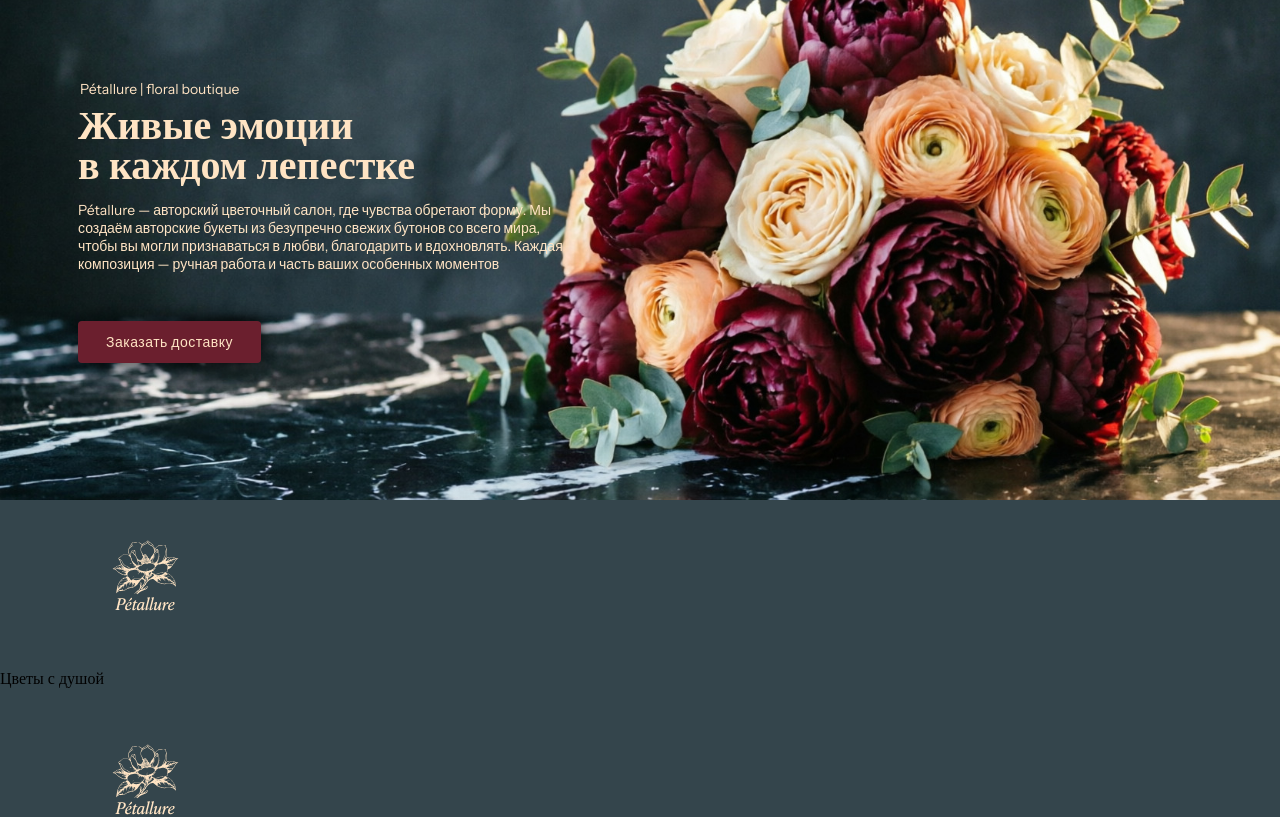
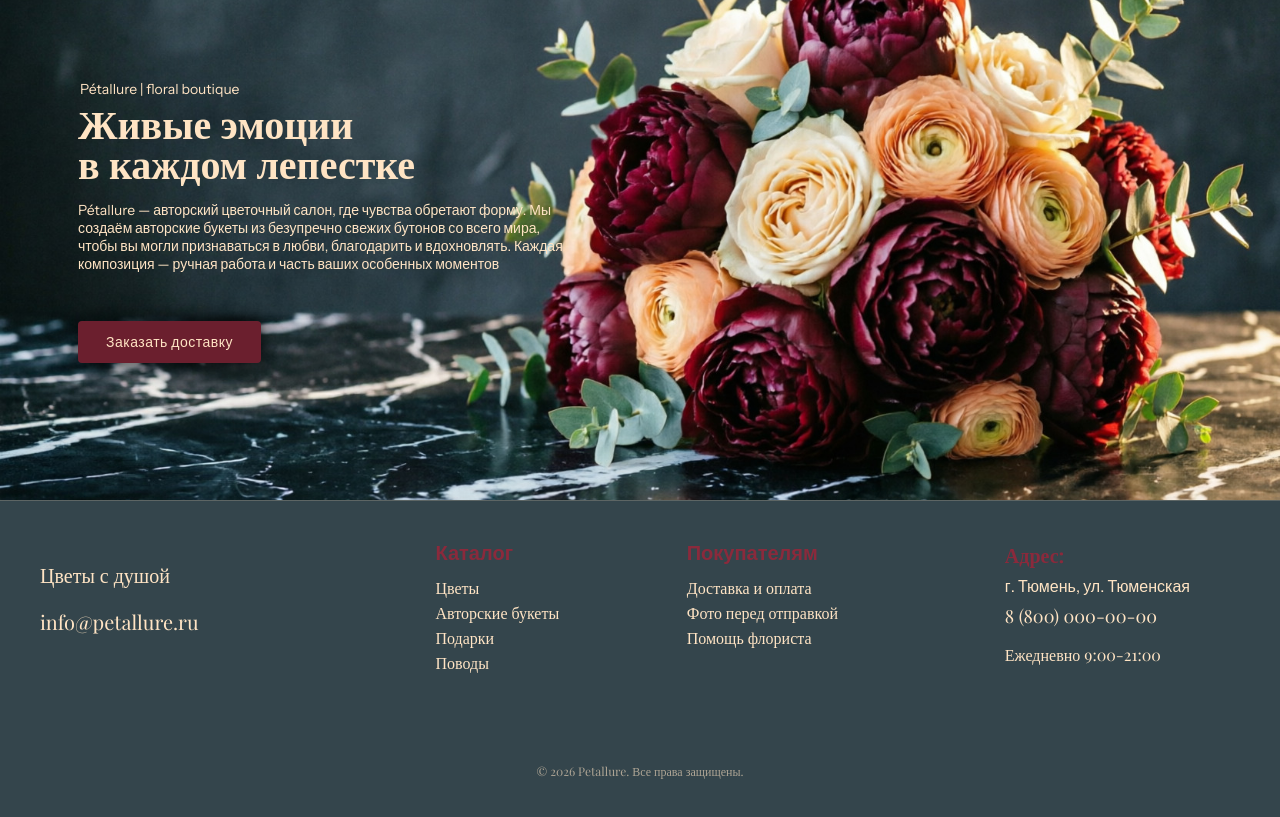
Before and after one commit to Polina-Zharkova/Flower-salon, a website: page src/html/index.html in a window 1280 px wide. Shown: the part 135-952 px from the top of the page. Drawn offline with nearby package versions, Linux system fonts and the light colour scheme; files that its build step writes are made by us from their sources; files whose address does not match are found by name; a web font is replaced by a local one.

Commit message:
page-footer

```diff
--- a/src/html/blocks/page-footer.html
+++ b/src/html/blocks/page-footer.html
@@ -1,14 +1,12 @@
 <div class="page-footer">
-  <div class="page-footer__logo">
-    <svg class="page-header__icon" width="150" height="150" aria-hidden="true">
-      <use href="assets/icons/logo.svg#logo"></use>
-    </svg>
-    <p class="page-header__words">Цветы с душой</p>
-    <svg class="page-header__icon" width="150" height="150" aria-hidden="true">
-      <use href="assets/icons/logo.svg#logo"></use>
-    </svg>
+  <div class="page-footer__brand">
+      <p class="page-footer__words">Цветы с душой</p>
+      <a href="mailto:info@petallure.ru" class="page-footer__email"
+        >info@petallure.ru</a
+      >
   </div>
-  <div class="page-footer__catalog">
+
+  <div class="page-footer__information">
     <ul class="page-footer__lists">
       <li class="page-footer__items">
         Каталог
@@ -22,11 +20,10 @@
         </ul>
       </li>
     </ul>
-  </div>
-  <div class="page-footer__information">
+
     <ul class="page-footer__lists">
-      <li class="page-footer__items">Покупателям</li>
-      <ul class="page-footer__sub-list">
+      <li class="page-footer__items">Покупателям
+        <ul class="page-footer__sub-list">
         <li>
           <a href="#" class="page-footer__point-link">Доставка и оплата</a>
         </li>
@@ -34,12 +31,21 @@
           <a href="#" class="page-footer__point-link">Фото перед отправкой</a>
         </li>
         <li><a href="#" class="page-footer__point-link">Помощь флориста</a></li>
+      </li>
       </ul>
     </ul>
   </div>
+
   <div class="page-footer__contacts">
-    <h1 class="page-footer__address">Адрес</h1>
+<p class="page-footer__address">
+  <span class="page-footer__address-label">Адрес:</span>
+  г. Тюмень, ул. Тюменская
+</p>
     <a href="tel:+70000000000" class="page-footer__phone">8 (800) 000-00-00</a>
-    <h3 class="page-footer__schedule">Ежедневно 9:00-21:00</h3>
+    <p class="page-footer__schedule">Ежедневно 9:00-21:00</p>
   </div>
+  <div class="page-footer__copyright">
+    <p class="page-footer__copyright-words">© 2026 Petallure. Все права защищены.</p>
+  </div>
+
 </div>
--- a/src/html/blocks/page-header.html
+++ b/src/html/blocks/page-header.html
@@ -1,6 +1,6 @@
 <header class="page-header">
   <div class="page-header__logo">
-    <svg class="page-header__icon" width="150" height="150" aria-hidden="true">
+    <svg class="page-header__icon" width="150" height="150">
       <use href="assets/icons/logo.svg#logo"></use>
     </svg>
   </div>
@@ -31,10 +31,10 @@
     </ul>
   </nav>
   <div class="page-header__right">
-    <svg class="page-header__right-basket" aria-hidden="true">
+    <svg class="page-header__right-basket">
       <use href="assets/icons/basket.svg#basket"></use>
     </svg>
-    <svg class="page-header__right-like" aria-hidden="true">
+    <svg class="page-header__right-like">
       <use href="assets/icons/like.svg#like"></use>
     </svg>
   </div>
--- a/src/styles/blocks/page-footer.less
+++ b/src/styles/blocks/page-footer.less
@@ -0,0 +1,114 @@
+.page-footer {
+    display: flex;
+    align-items: flex-start;
+    flex-wrap: wrap;
+    justify-content: space-between;
+    gap: 40px;
+    padding: 40px;
+    border-top: 1px solid fade(@pink, 20%);
+
+    &__brand {
+        display: flex;
+        flex-direction: column;
+        align-items: flex-start;
+    }
+
+    &__words,
+    &__email {
+        color: @pink;
+        font-size: 20px;
+        font-family: @font2;
+        text-decoration: none;
+    }
+
+    &__information {
+        display: grid;
+        grid-template-columns: 1fr 1fr;
+        gap: 30px 100px;
+        align-items: start;
+        margin-left: 70px;
+    }
+
+    &__lists,
+    &__sub-list {
+        list-style: none;
+        margin: 0;
+        padding: 0;
+    }
+
+    &__sub-list {
+        display: flex;
+        flex-direction: column;
+        margin-top: 10px;
+    }
+
+    &__items {
+        font-family: @font1;
+        font-size: 20px;
+        color: @red;
+        font-weight: 700;
+        margin: 0 0 12px;
+    }
+
+    &__point-link {
+        display: inline-block;
+        color: @pink;
+        font-size: 16px;
+        font-family: @font2;
+        text-decoration: none;
+        font-weight: 500;
+        line-height: 1.5;
+        transition: opacity .2s, transform .2s;
+        &:hover {
+            opacity: 0.8;
+            transform: translateY(-2px);
+        }
+    }
+    &__contacts {
+        margin-right: 50px;
+    }
+
+&__address {
+    display: flex;
+    flex-direction: column;
+    gap: 8px;
+    color: @pink;
+    font-family: @font1;
+    font-size: 16px;
+    margin: 0 0 8px;
+}
+
+&__address-label {
+    color: @red;
+    font-family: @font2;
+    font-weight: 700;
+    font-size: 20px;
+    margin-right: 15px;
+    display: inline-block;
+}
+    &__phone,
+    &__schedule {
+        font-size: 16px;
+        color: @pink;
+        font-family: @font2;
+        text-decoration: none;
+    }
+    &__phone {
+        font-size: 18px;
+         display: inline-block;
+       transition: opacity .2s, transform .2s;
+        &:hover {
+            opacity: 0.8;
+            transform: translateY(-2px);
+        }
+    }
+    &__copyright {
+    flex-basis: 100%;
+    font-family: @font2;
+    font-size: 12px;
+    color: fade(@pink, 60%);
+    text-align: center;
+    width: 100%;
+    margin-top: 24px;
+}
+}
```
Also changed, not shown: dist/assets/icons/max-no-bg-preview (carve.photos).png (added), dist/assets/icons/max-no-bg-preview-_carve.photos_.svg (added), dist/assets/icons/max.svg (added), dist/assets/icons/vk-no-bg-preview (carve.photos).png (added), dist/assets/icons/vk-no-bg-preview-_carve.photos_.svg (added), dist/assets/icons/vk.svg (added), dist/index.html, dist/styles/styles.css, src/assets/icons/max.svg (added), src/assets/icons/vk.svg (added).
